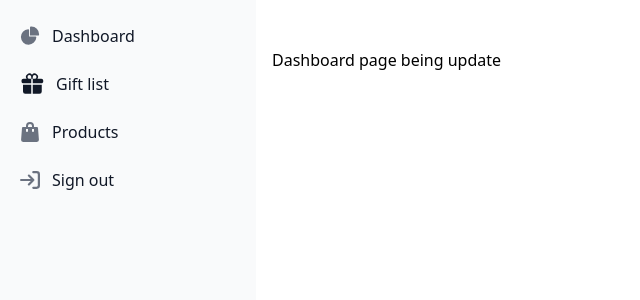
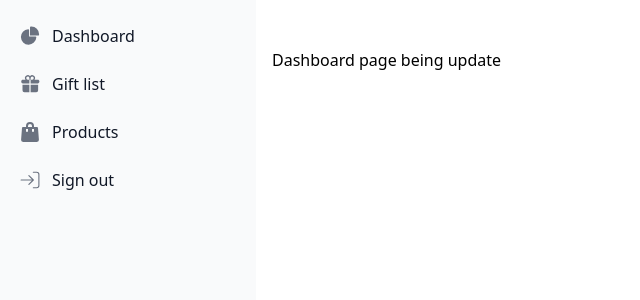
Before and after one commit to ockyo/admin-page, a React (Create React App) app: page /dashboard in a window 1280 px wide. Shown: the top 300 px of the page, without its empty margins (0-640 px from the left). Built offline with nearby package versions, Linux system fonts and the light colour scheme; sample sign-in values are in the browser's storage.

Commit message:
fix: syntax

```diff
--- a/src/componets/Sidebar.jsx
+++ b/src/componets/Sidebar.jsx
@@ -40,7 +40,7 @@ const Sidebar = () => {
             <button onClick={toggleSidebar} data-drawer-target="default-sidebar" data-drawer-toggle="default-sidebar" aria-controls="default-sidebar" type="button" className="inline-flex items-center p-2 mt-2 ms-3 text-sm text-gray-500 rounded-lg sm:hidden hover:bg-gray-100 focus:outline-none focus:ring-2 focus:ring-gray-200 dark:text-gray-400 dark:hover:bg-gray-700 dark:focus:ring-gray-600">
                 <span className="sr-only">Open sidebar</span>
                 <svg className="w-6 h-6" aria-hidden="true" fill="currentColor" viewBox="0 0 20 20" xmlns="http://www.w3.org/2000/svg">
-                    <path clip-rule="evenodd" fill-rule="evenodd" d="M2 4.75A.75.75 0 012.75 4h14.5a.75.75 0 010 1.5H2.75A.75.75 0 012 4.75zm0 10.5a.75.75 0 01.75-.75h7.5a.75.75 0 010 1.5h-7.5a.75.75 0 01-.75-.75zM2 10a.75.75 0 01.75-.75h14.5a.75.75 0 010 1.5H2.75A.75.75 0 012 10z"></path>
+                    <path clipRule="evenodd" fillRule="evenodd" d="M2 4.75A.75.75 0 012.75 4h14.5a.75.75 0 010 1.5H2.75A.75.75 0 012 4.75zm0 10.5a.75.75 0 01.75-.75h7.5a.75.75 0 010 1.5h-7.5a.75.75 0 01-.75-.75zM2 10a.75.75 0 01.75-.75h14.5a.75.75 0 010 1.5H2.75A.75.75 0 012 10z"></path>
                 </svg>
             </button>
 
@@ -71,7 +71,7 @@ const Sidebar = () => {
                         <li>
                             <Link to="/gift-list" className="flex items-center p-2 text-gray-900 rounded-lg dark:text-white hover:bg-gray-100 dark:hover:bg-gray-700 group">
 
-                                <svg className="flex-shrink-0 w-5 h-5 text-gray-500 transition duration-75 dark:text-gray-400 group-hover:text-gray-900 dark:group-hover:text-white" aria-hidden="true" xmlns="http://www.w3.org/2000/svg" viewBox="0 0 24 24" fill="currentColor" class="size-6">
+                                <svg className="flex-shrink-0 w-5 h-5 text-gray-500 transition duration-75 dark:text-gray-400 group-hover:text-gray-900 dark:group-hover:text-white" aria-hidden="true" xmlns="http://www.w3.org/2000/svg" viewBox="0 0 24 24" fill="currentColor">
                                     <path d="M9.375 3a1.875 1.875 0 0 0 0 3.75h1.875v4.5H3.375A1.875 1.875 0 0 1 1.5 9.375v-.75c0-1.036.84-1.875 1.875-1.875h3.193A3.375 3.375 0 0 1 12 2.753a3.375 3.375 0 0 1 5.432 3.997h3.943c1.035 0 1.875.84 1.875 1.875v.75c0 1.036-.84 1.875-1.875 1.875H12.75v-4.5h1.875a1.875 1.875 0 1 0-1.875-1.875V6.75h-1.5V4.875C11.25 3.839 10.41 3 9.375 3ZM11.25 12.75H3v6.75a2.25 2.25 0 0 0 2.25 2.25h6v-9ZM12.75 12.75v9h6.75a2.25 2.25 0 0 0 2.25-2.25v-6.75h-9Z" />
                                 </svg>
 
@@ -89,7 +89,7 @@ const Sidebar = () => {
                         <li>
                             <Link to="" onClick={handleSignOut} className="flex items-center p-2 text-gray-900 rounded-lg dark:text-white hover:bg-gray-100 dark:hover:bg-gray-700 group">
                                 <svg className="flex-shrink-0 w-5 h-5 text-gray-500 transition duration-75 dark:text-gray-400 group-hover:text-gray-900 dark:group-hover:text-white" aria-hidden="true" xmlns="http://www.w3.org/2000/svg" fill="none" viewBox="0 0 18 16">
-                                    <path stroke="currentColor" stroke-linecap="round" stroke-linejoin="round" stroke-width="2" d="M1 8h11m0 0L8 4m4 4-4 4m4-11h3a2 2 0 0 1 2 2v10a2 2 0 0 1-2 2h-3" />
+                                    <path stroke="currentColor" strokeLinecap="round" strokeLinejoin="round" strokeLwidth="2" d="M1 8h11m0 0L8 4m4 4-4 4m4-11h3a2 2 0 0 1 2 2v10a2 2 0 0 1-2 2h-3" />
                                 </svg>
 
                                 <span className="flex-1 ms-3 whitespace-nowrap">Sign out</span>
```
